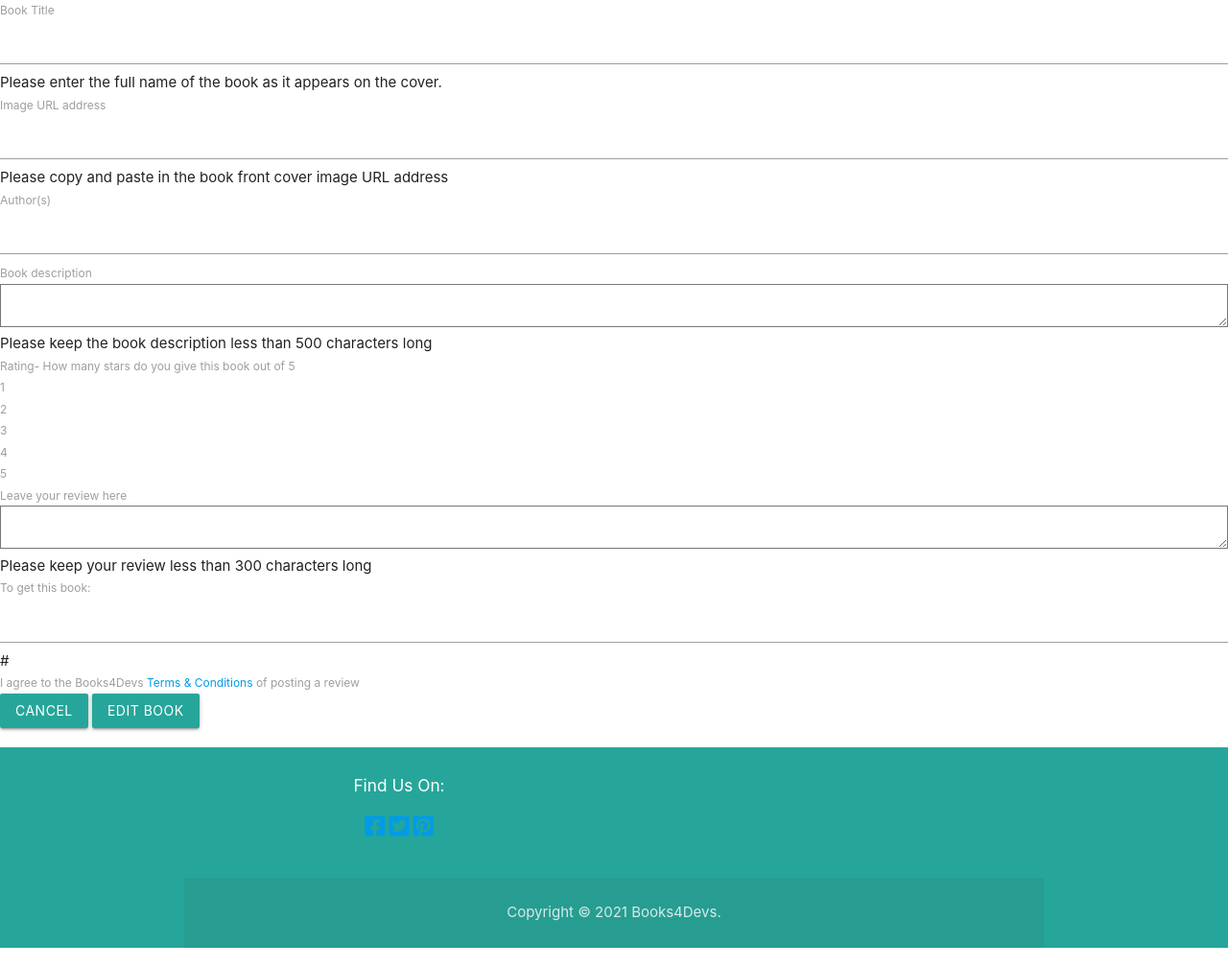
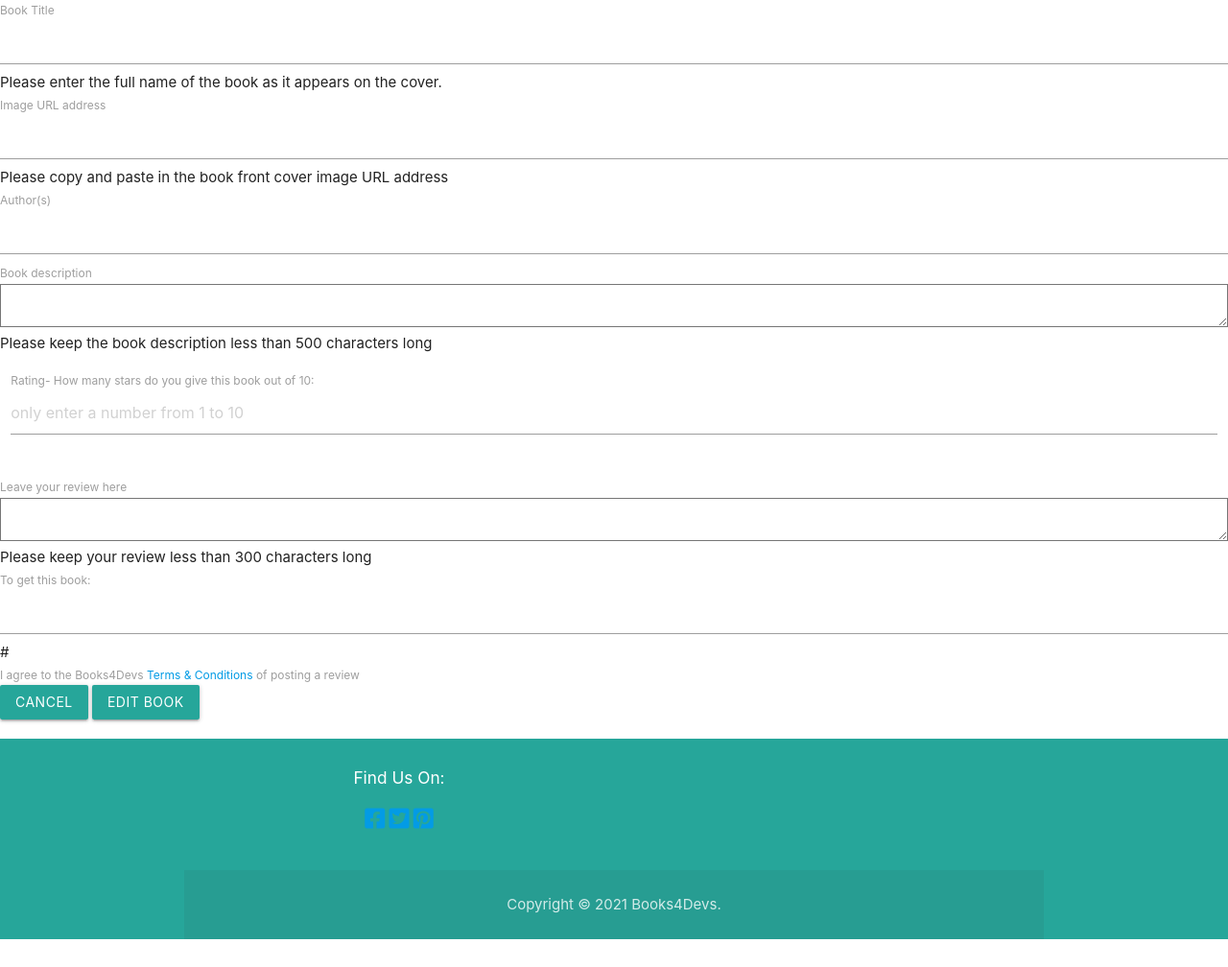
Before and after one commit to PhillyJB/Books4Devs, a Flask app: template templates/edit_book.html in a window 1280 px wide. Shown: the part 181-1189 px from the top of the page at 96% size. After the commit the page ends 1160 px from the top, so only its background shows below. Run offline with Flask 2, Linux system fonts and the light colour scheme; the template is opened without the code that fills it, so the values that code supplies are empty; some libraries are stand-ins or nearby versions.

Commit message:
ammended edit form information to show star rating

```diff
--- a/templates/add_book.html
+++ b/templates/add_book.html
@@ -49,7 +49,6 @@
                 </div>
                 <input type="number" name="rating" class="form-control" id="rating" min="1" max="10" maxlength="2"
                     placeholder="only enter a number from 1 to 10" required>
-                <label class="form-label" for="rating"> /10</label>
             </div>
         </div>
         <!--6-book comments-->
--- a/templates/edit_book.html
+++ b/templates/edit_book.html
@@ -30,29 +30,14 @@
             <div id="desc-max" class="form-text">Please keep the book description less than 500 characters long</div>
         </div>
         <!--5-rating-->
-        <div class="mb-3">
-            <div>
-                <label for="rating" class="form-label">Rating- How many stars do you give this book out of 5</label>
-            </div>
-            <div class="form-check form-check-inline">
-                <input class="form-check-input" type="radio" name="rating" id="1-star" value="1">
-                <label class="form-check-label" for="1-star">1</label>
-            </div>
-            <div class="form-check form-check-inline">
-                <input class="form-check-input" type="radio" name="rating" id="2-star" value="2">
-                <label class="form-check-label" for="2-star">2</label>
-            </div>
-            <div class="form-check form-check-inline">
-                <input class="form-check-input" type="radio" name="rating" id="3-star" value="3">
-                <label class="form-check-label" for="3-star">3</label>
-            </div>
-            <div class="form-check form-check-inline">
-                <input class="form-check-input" type="radio" name="rating" id="4-star" value="4">
-                <label class="form-check-label" for="4-star">4</label>
-            </div>
-            <div class="form-check form-check-inline">
-                <input class="form-check-input" type="radio" name="rating" id="5-star" value="5">
-                <label class="form-check-label" for="5-star">5</label>
+        <div class="row">
+            <div class="input-field col s12">
+                <div>
+                    <label for="rating" class="form-label">Rating- How many stars do you give this book out of
+                        10:</label>
+                </div>
+                <input type="number" name="rating" class="form-control" id="rating" min="1" max="10" maxlength="2" value="{{ book.rating }}"
+                    placeholder="only enter a number from 1 to 10" required>
             </div>
         </div>
         <!--6-book comments-->
```
